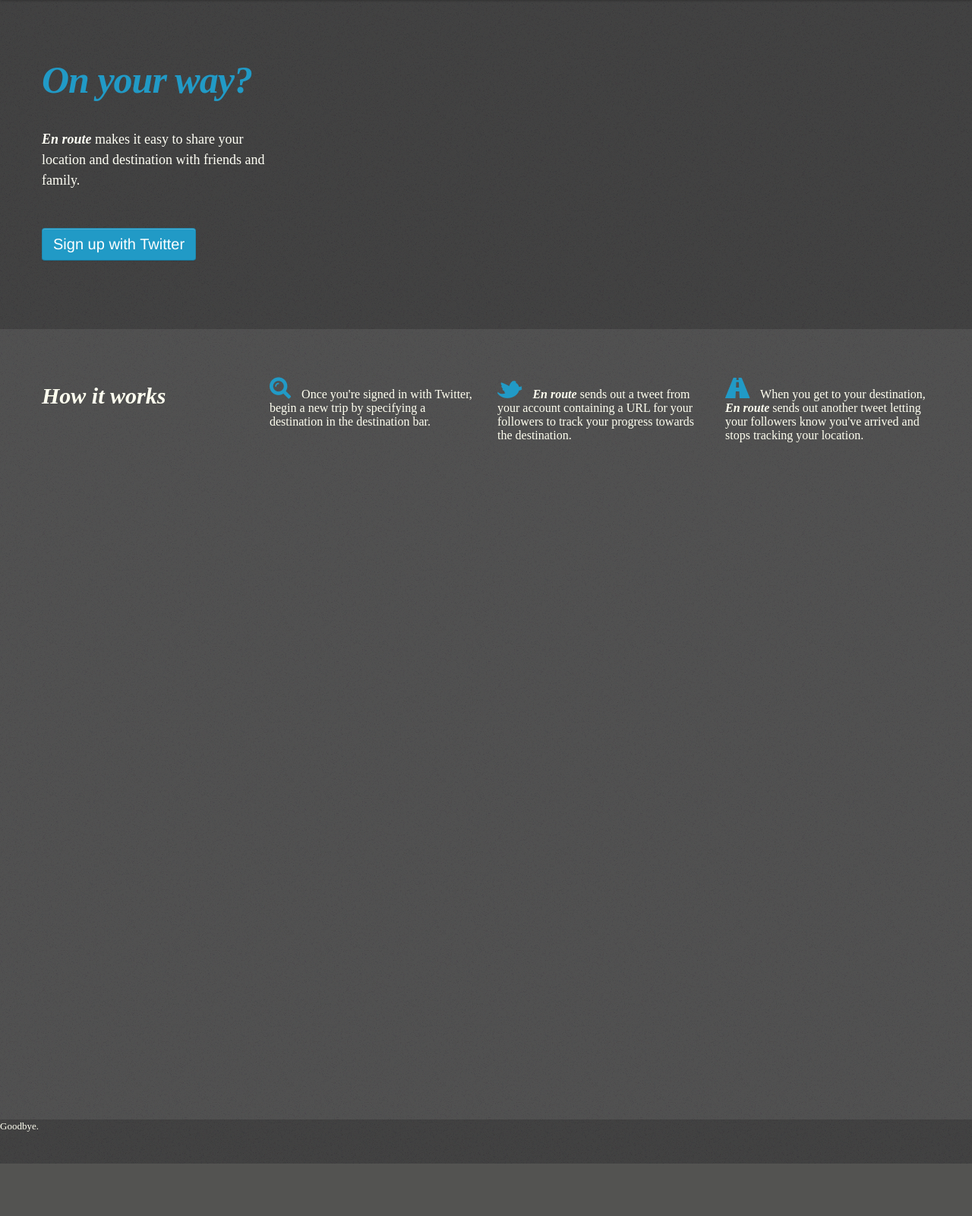
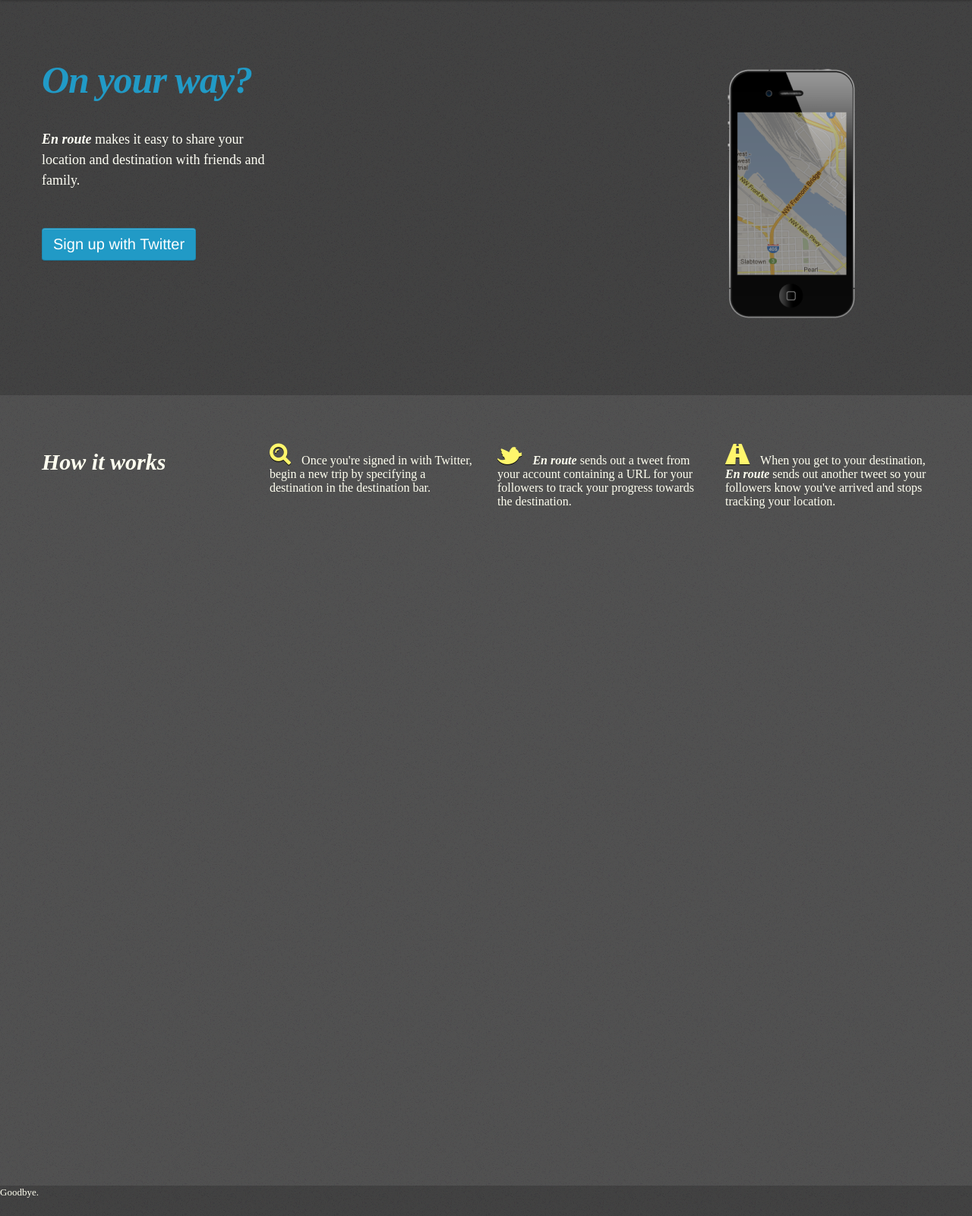
Before and after one commit to BenjaminMalley/enroute, a Flask app: page / in a window 1280 px wide. Shown: the part 40-1640 px from the top of the page at 76% size. Before the commit the page ends 1571 px from the top, so only its background shows below. Run offline with Flask 2, Linux system fonts and the light colour scheme; parts of the project's set-up code (start-up, migrations or seed data) failed here and were passed over; some libraries are stand-ins or nearby versions.

Commit message:
settled on blue and yellow over a dark bg

```diff
--- a/static/css/style.css
+++ b/static/css/style.css
@@ -195,8 +195,17 @@ textarea {
 .blue {
 	color: #219ac6;
 }
+.yellow {
+	color: #FFF66C;
+}
 .white {
 	color: #FFFFF5;
+}
+.purple {
+	color: #C487FF;
+}
+.out {
+	text-shadow: 0px 1px 0px black;
 }
 .brand {
 	font-family: "atrament-web";
--- a/templates/base.html
+++ b/templates/base.html
@@ -60,9 +60,9 @@
 
 	<div class="row" style="padding-top: 30px; padding-bottom: 20px;">
 		<div class="span3"><h1><i>How it works</i></h1></div>
-		<div class="span3" style="font-size: 16px;"><i class="icon-search icn-leader blue"></i> Once you're signed in with Twitter, begin a new trip by specifying a destination in the destination bar.</div>
-		<div class="span3" style="font-size: 16px;"><i class="icon-twitter icn-leader blue"></i> <strong><em>En route</em></strong> sends out a tweet from your account containing a URL for your followers to track your progress towards the destination.</div>
-		<div class="span3" style="font-size: 16px;"><i class="icon-road icn-leader blue"></i> When you get to your destination, <strong><em>En route</em></strong> sends out another tweet letting your followers know you've arrived and stops tracking your location.</div>
+		<div class="span3" style="font-size: 16px;"><i class="icon-search icn-leader yellow out"></i> Once you're signed in with Twitter, begin a new trip by specifying a destination in the destination bar.</div>
+		<div class="span3" style="font-size: 16px;"><i class="icon-twitter icn-leader yellow out"></i> <strong><em>En route</em></strong> sends out a tweet from your account containing a URL for your followers to track your progress towards the destination.</div>
+		<div class="span3" style="font-size: 16px;"><i class="icon-road icn-leader yellow out"></i> When you get to your destination, <strong><em>En route</em></strong> sends out another tweet so your followers know you've arrived and stops tracking your location.</div>
 	</div>
 	</div>
 	</div>
--- a/templates/index.html
+++ b/templates/index.html
@@ -2,7 +2,7 @@
 {% block content %}
 <div class="hero-unit">
 			<div style="float: left;">
-				<h1 class="bottom-padding orange"><i>On your way?</i></h1>
+				<h1 class="bottom-padding "><i>On your way?</i></h1>
 				<div class="top-pad" style="width: 300px">
 					<p><strong><em>En route</em></strong> makes it easy to share your location and destination with friends and family.</p>
 				</div>
@@ -10,7 +10,7 @@
 					<button type="submit" class="btn btn-large large">Sign up with Twitter</button>
 				</div>
 			</div>
-			<div style="float: right;"><!--<img src="static/img/iphone.png" />--></div>
+			<div style="float: right;"><img src="static/img/iphone.png" /></div>
 			<div style="clear: both;"></div>
 		</div>
 		<!--<div class="row-fluid" style="padding-bottom: 10px;">
```
